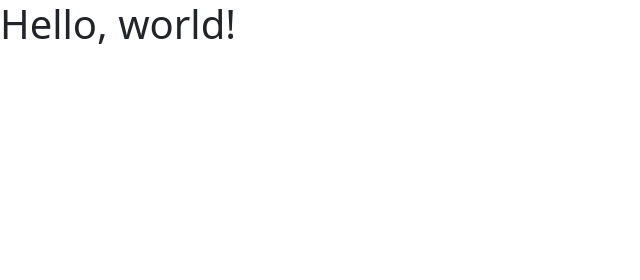
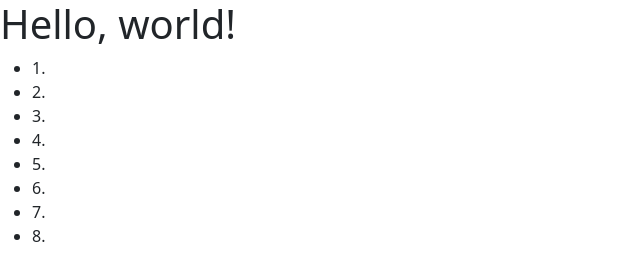
Before and after one commit to mesuttutsak/Working_Page, a plain HTML site: page index.html in a window 1280 px wide. Shown: the whole page, without its empty margins (0-640 px from the left). Drawn offline with nearby package versions, Linux system fonts and the light colour scheme.

Commit message:
add list

```diff
--- a/index.html
+++ b/index.html
@@ -14,6 +14,16 @@
 
 <body>
     <h1>Hello, world!</h1>
+    <ul>
+        <li>1.</li>
+        <li>2.</li>
+        <li>3.</li>
+        <li>4.</li>
+        <li>5.</li>
+        <li>6.</li>
+        <li>7.</li>
+        <li>8.</li>
+    </ul>
 
     <script src="https://cdn.jsdelivr.net/npm/bootstrap@5.1.3/dist/js/bootstrap.bundle.min.js"
         integrity="sha384-ka7Sk0Gln4gmtz2MlQnikT1wXgYsOg+OMhuP+IlRH9sENBO0LRn5q+8nbTov4+1p"
```
